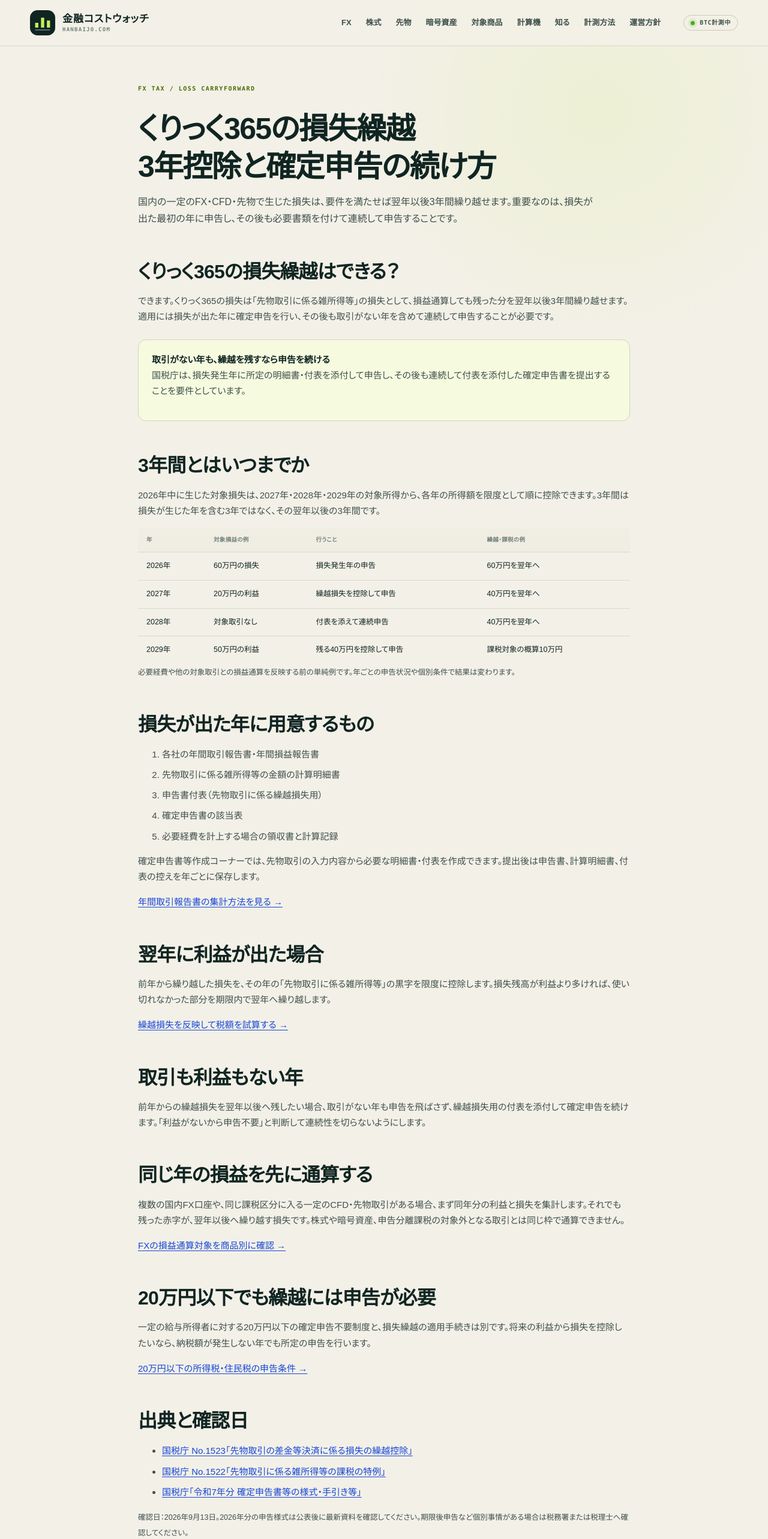
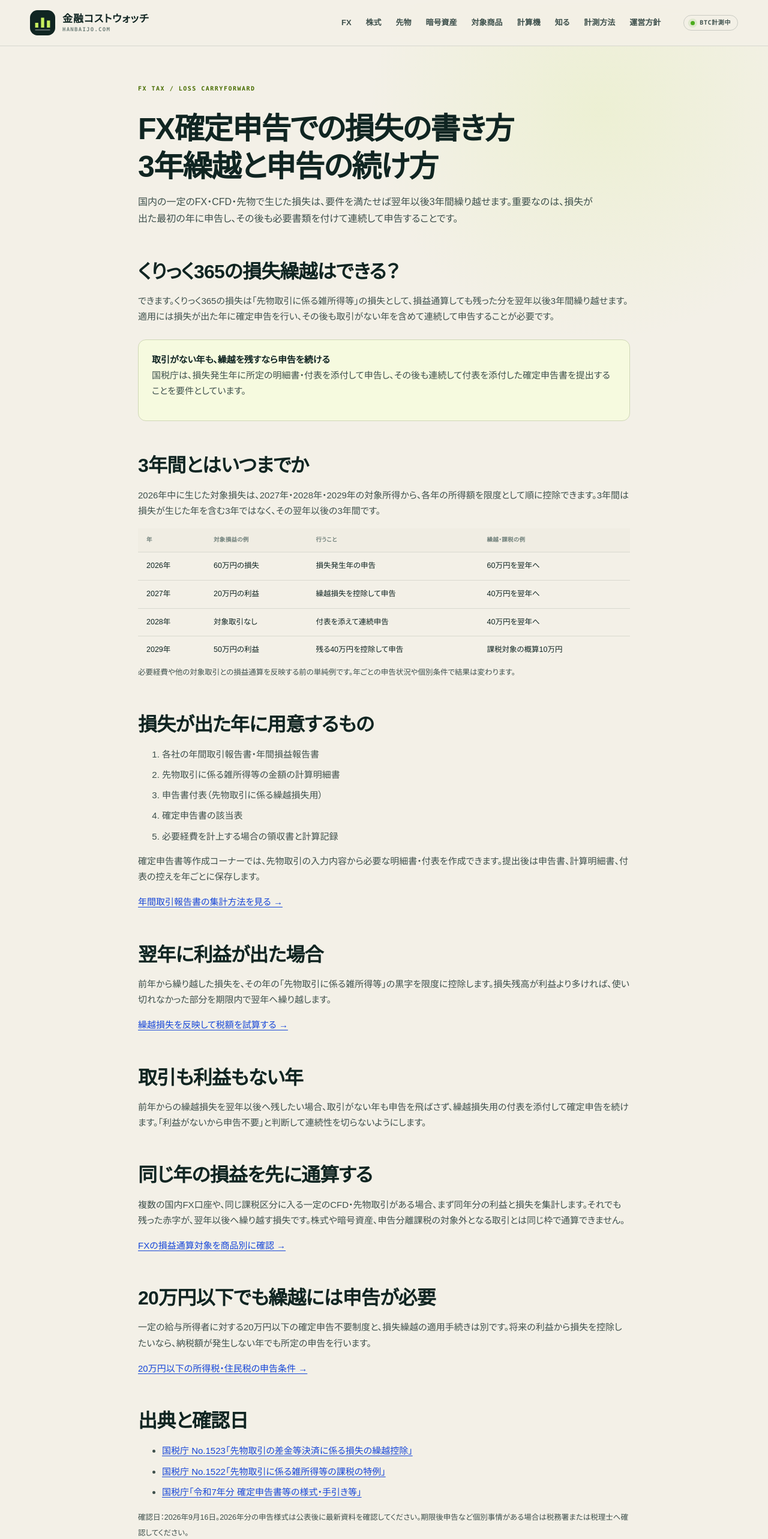
Before and after one commit to mrok18/hanbaijo, a Next.js app: page /articles/fx-loss-carryforward-filing in a window 1280 px wide. Shown: the top 2566 px of the page at 60% size. Built offline with nearby package versions, Linux system fonts and the light colour scheme.

Commit message:
seo: clarify fx loss filing guide

```diff
--- a/app/articles/fx-loss-carryforward-filing/page.tsx
+++ b/app/articles/fx-loss-carryforward-filing/page.tsx
@@ -3,8 +3,8 @@ import Link from 'next/link';
 
 export const metadata: Metadata = {
   alternates: { canonical: '/articles/fx-loss-carryforward-filing' },
-  title: 'くりっく365の損失繰越｜3年控除と確定申告の続け方',
-  description: 'くりっく365の損失繰越はできるのか、翌年以後3年間の控除、損失発生年から取引しない年も続ける確定申告を整理します。',
+  title: 'FX確定申告の損失の書き方｜3年繰越と申告の続け方',
+  description: 'FXの損失を確定申告に書く方法と、翌年以後3年間の繰越控除を整理。損失発生年から取引がない年も続ける申告の手順を確認できます。',
 };
 
 const timeline = [
@@ -17,7 +17,7 @@ const timeline = [
 export default function Page() {
   const jsonLd = {
     '@context': 'https://schema.org', '@type': 'Article', headline: metadata.title,
-    description: metadata.description, datePublished: '2026-09-09', dateModified: '2026-09-13',
+    description: metadata.description, datePublished: '2026-09-09', dateModified: '2026-09-16',
     mainEntityOfPage: 'https://hanbaijo.com/articles/fx-loss-carryforward-filing',
     author: { '@type': 'Organization', name: '金融コストウォッチ' },
     publisher: { '@type': 'Organization', name: '金融コストウォッチ' },
@@ -26,7 +26,7 @@ export default function Page() {
   return <article>
     <script type="application/ld+json" dangerouslySetInnerHTML={{ __html: JSON.stringify(jsonLd) }} />
     <p className="page-kicker">FX TAX / LOSS CARRYFORWARD</p>
-    <h1>くりっく365の損失繰越<br />3年控除と確定申告の続け方</h1>
+    <h1>FX確定申告での損失の書き方<br />3年繰越と申告の続け方</h1>
     <p className="lede">国内の一定のFX・CFD・先物で生じた損失は、要件を満たせば翌年以後3年間繰り越せます。重要なのは、損失が出た最初の年に申告し、その後も必要書類を付けて連続して申告することです。</p>
 
     <h2>くりっく365の損失繰越はできる？</h2>
@@ -71,7 +71,7 @@ export default function Page() {
       <li><a href="https://www.nta.go.jp/taxes/shiraberu/taxanswer/shotoku/1522.htm" rel="noreferrer">国税庁 No.1522「先物取引に係る雑所得等の課税の特例」</a></li>
       <li><a href="https://www.nta.go.jp/taxes/shiraberu/shinkoku/syotoku/r07.htm" rel="noreferrer">国税庁「令和7年分 確定申告書等の様式・手引き等」</a></li>
     </ul>
-    <p><small>確認日：2026年9月13日。2026年分の申告様式は公表後に最新資料を確認してください。期限後申告など個別事情がある場合は税務署または税理士へ確認してください。</small></p>
+    <p><small>確認日：2026年9月16日。2026年分の申告様式は公表後に最新資料を確認してください。期限後申告など個別事情がある場合は税務署または税理士へ確認してください。</small></p>
     <p><Link href="/articles">解説記事一覧へ戻る →</Link></p>
   </article>;
 }
```
